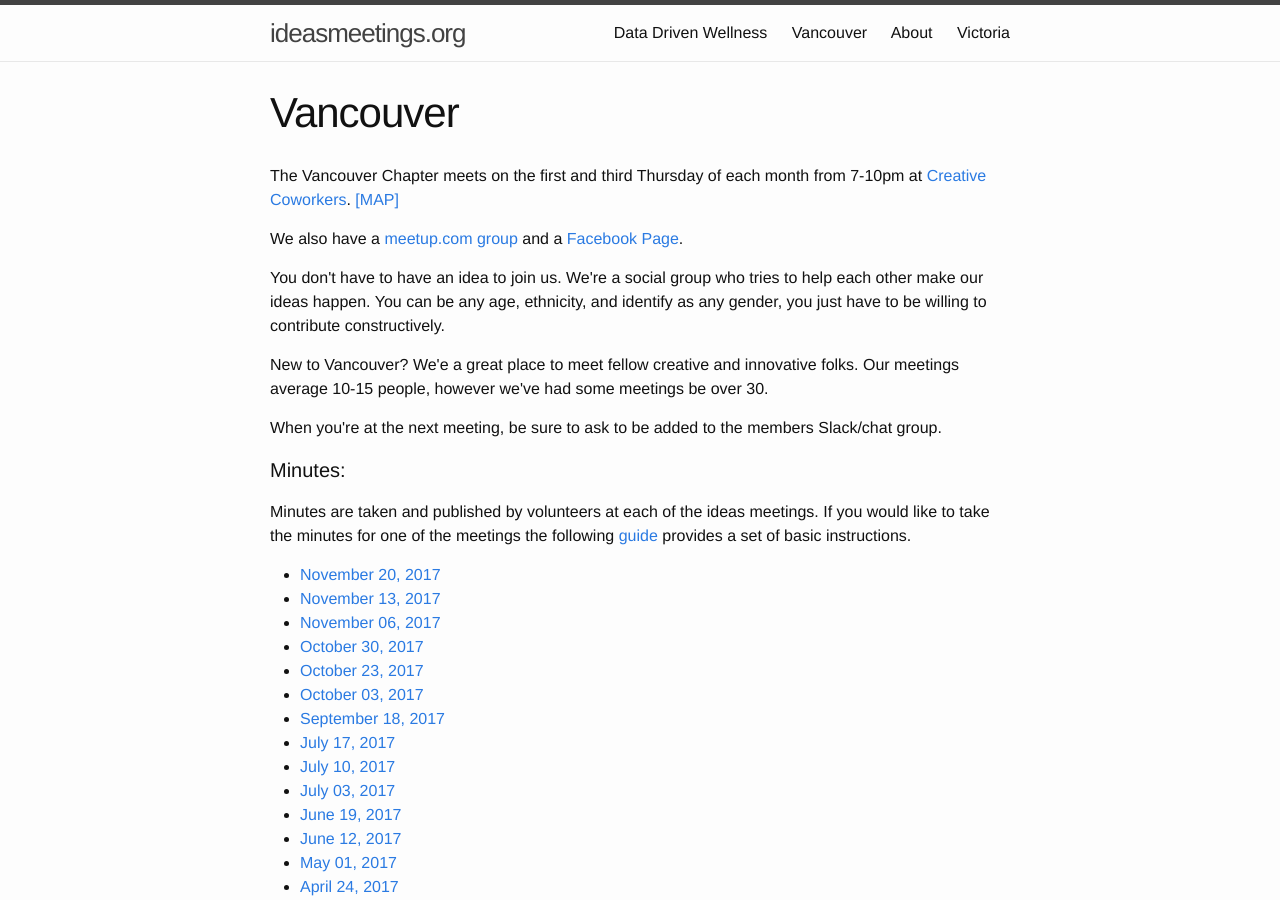
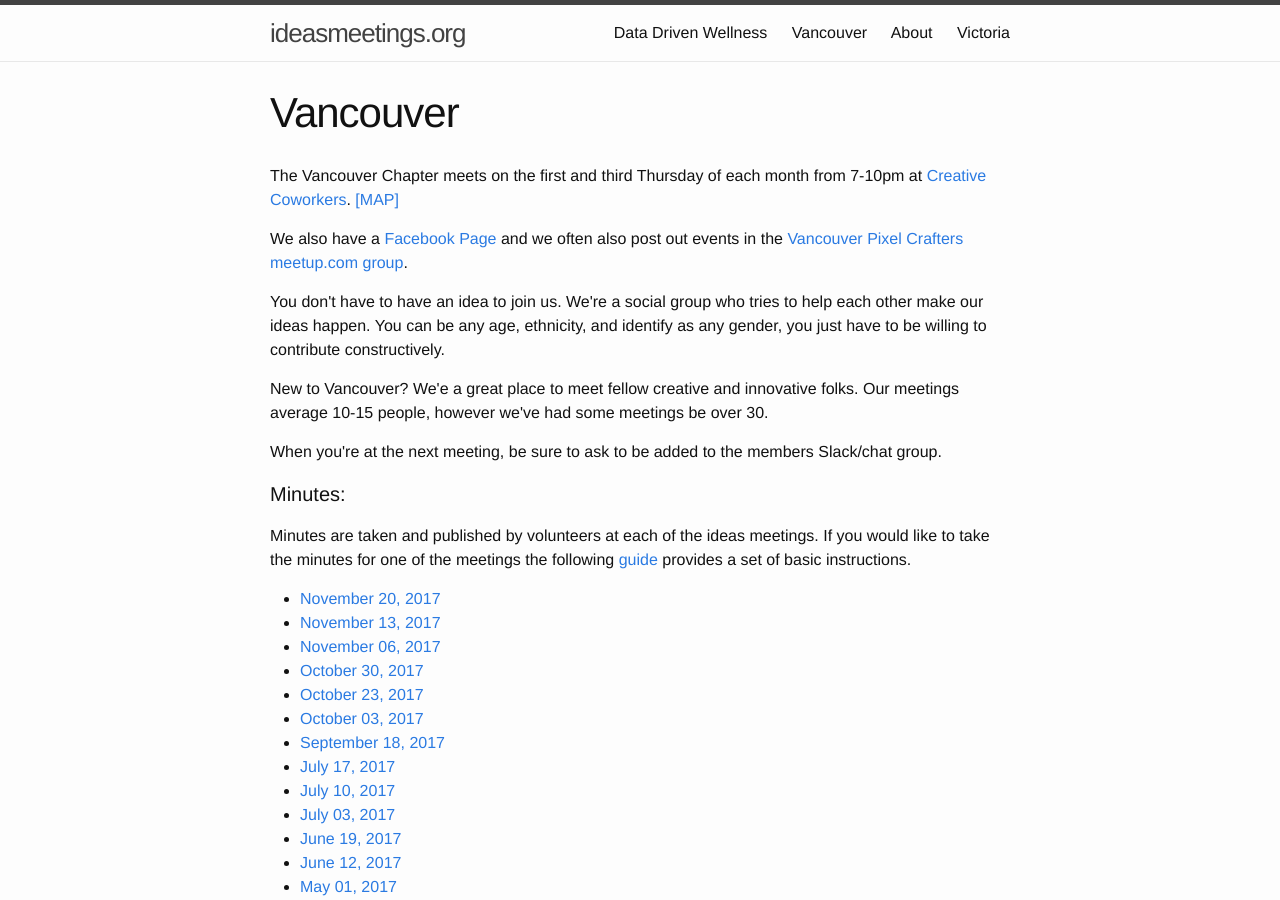
Before and after one commit to improvethings/improvethings.github.io, a Jekyll site: the page built from vancouver/index.html, in a window 1280 px wide and 900 px high. Built offline with Jekyll 4.4.1, drawn with Linux system fonts in a browser that asks for light colours; comment, search, counter and statistics services are not loaded.

Commit message:
added Pixel Crafters meetup.com link

```diff
--- a/vancouver/index.html
+++ b/vancouver/index.html
@@ -19,7 +19,7 @@
 comments: []
 ---
 <p>The Vancouver Chapter meets on the first and third Thursday of each month from 7-10pm at <a href="http://creativecoworkers.com/">Creative Coworkers</a>. <a href="https://www.google.ca/maps/place/Creative+Coworkers/@49.2841709,-123.0992541,17.44z/data=!4m2!3m1!1s0x0:0x66a7569c05387d5"> [MAP] </a></p>
-<p>We also have a <a href="http://www.meetup.com/IdeasVancouver/">meetup.com group </a> and a <a href="https://www.facebook.com/ideasvan">Facebook Page</a>.</p>
+<p>We also have a <a href="https://www.facebook.com/ideasvan">Facebook Page</a> and we often also post out events in the <a href="https://www.meetup.com/Vancouver-Tech-Co-Founders/"> Vancouver Pixel Crafters meetup.com group</a>.</p>
 <p>You don't have to have an idea to join us. We're a social group who tries to help each other make our ideas happen. You can be any age, ethnicity, and identify as any gender, you just have to be willing to contribute constructively.</p>
 <p> New to Vancouver? We'e a great place to meet fellow creative and innovative folks. Our meetings average 10-15 people, however we've had some meetings be over 30. </p>
 
```
